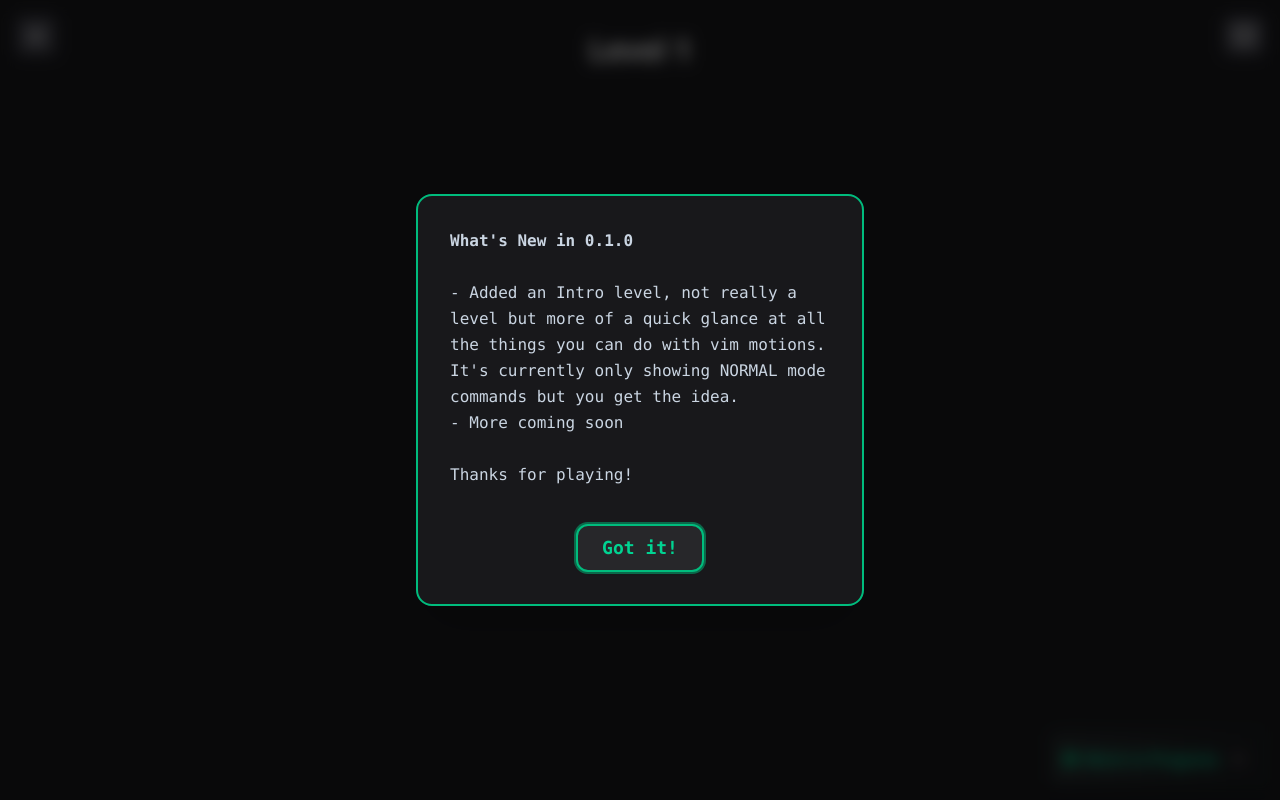
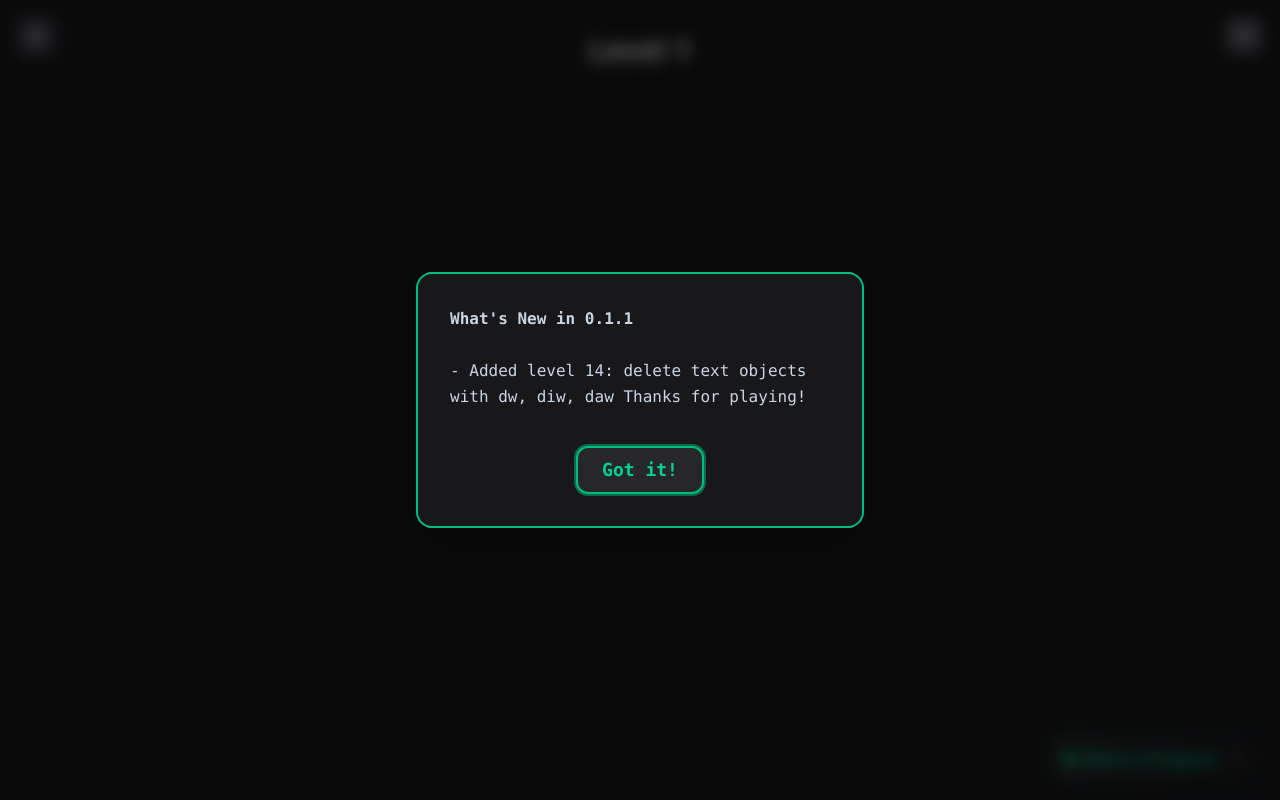
Before and after one commit to cf913/vimsanity, a React (Vite) app: page / in a window 1280 px wide. Both pictures are taken after a click on the button "Get Started". Built offline with nearby package versions, Linux system fonts and the light colour scheme; no server answers.

Commit message:
version: 0.1.0 > 0.1.1

```diff
--- a/src/components/GameArea.tsx
+++ b/src/components/GameArea.tsx
@@ -21,12 +21,11 @@ interface GameAreaProps {
 }
 
 // Changelog version and message
-const GAME_VERSION = '0.1.0'
+const GAME_VERSION = '0.1.1'
 
 const CHANGELOG_MESSAGE = `
 <b>What's New in ${GAME_VERSION}</b><br/><br/>
-- Added an Intro level, not really a level but more of a quick glance at all the things you can do with vim motions. It's currently only showing NORMAL mode commands but you get the idea.<br/>
-- More coming soon<br/><br/>
+- Added level 14: delete text objects with dw, diw, daw
 Thanks for playing!
 `
 
```
